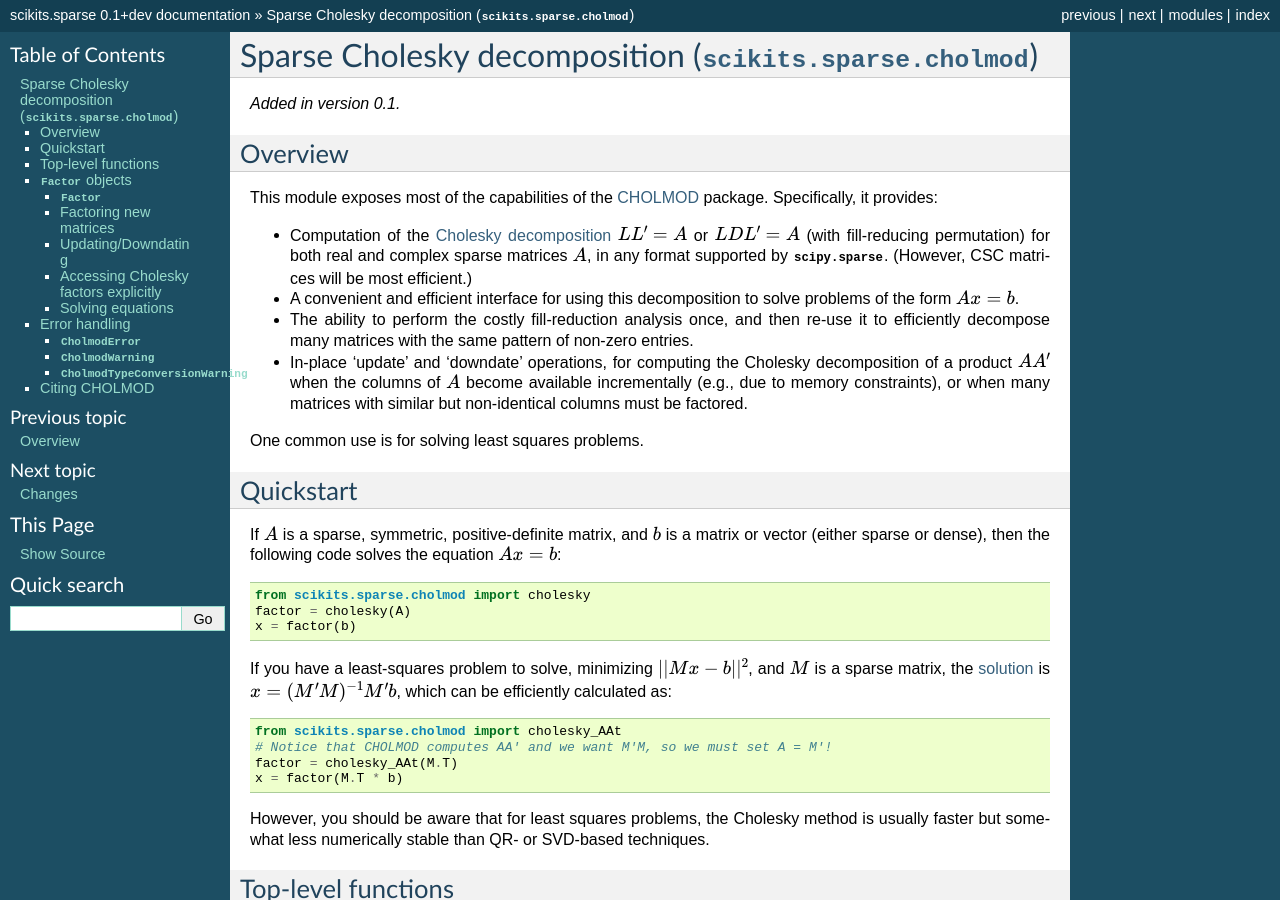
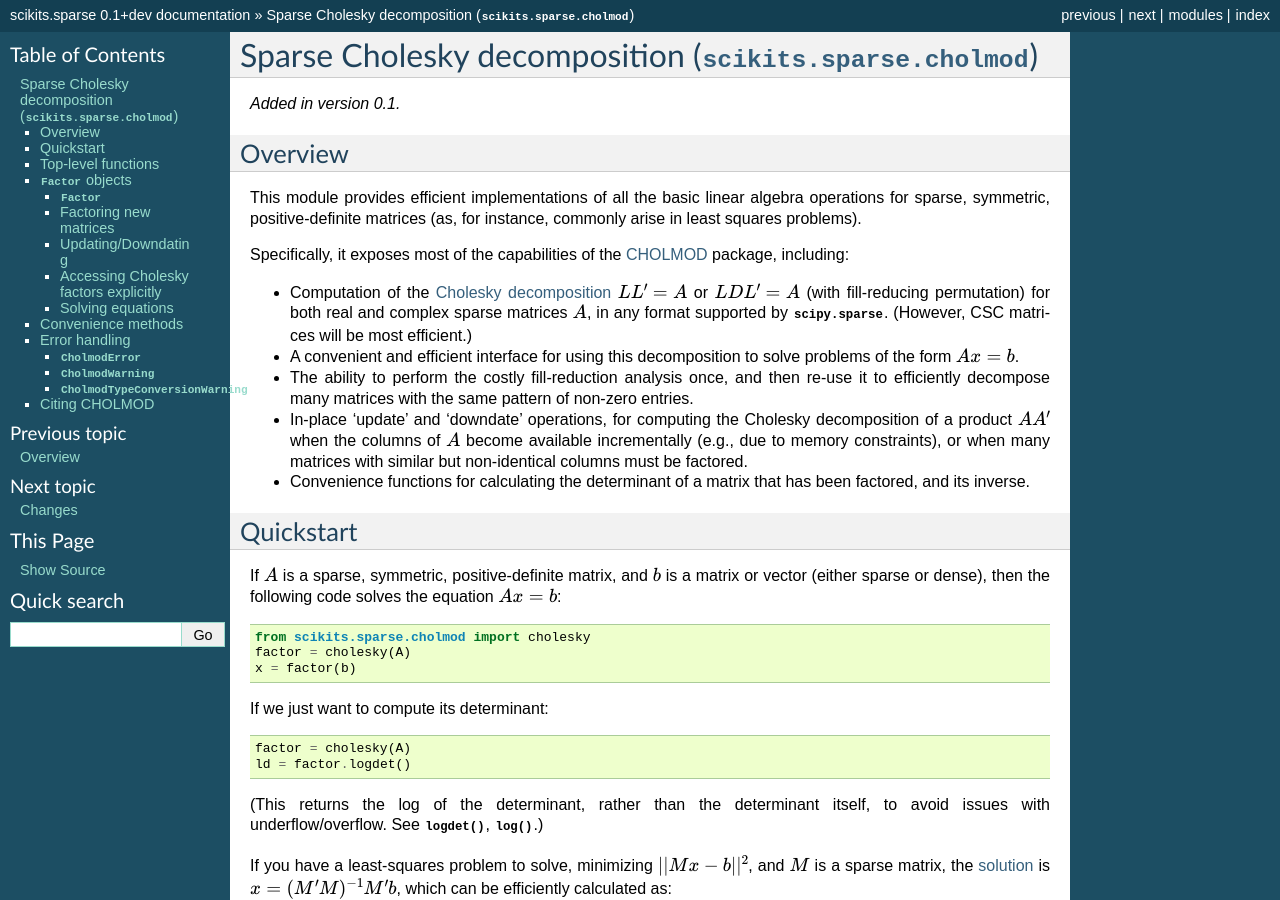
Before and after one commit to scikit-sparse/scikit-sparse, a Sphinx documentation site: the page built from doc/cholmod.rst, in a window 1280 px wide and 900 px high. Built offline with Sphinx 7.4.7, drawn with Linux system fonts in a browser that asks for light colours; formulas are drawn with MathJax 3.

Commit message:
add convenience methods for computing the determinant and matrix inverse

```diff
--- a/doc/cholmod.rst
+++ b/doc/cholmod.rst
@@ -9,9 +9,13 @@
 Overview
 --------
 
-This module exposes most of the capabilities of the `CHOLMOD
-<http://www.cise.ufl.edu/research/sparse/cholmod/>`_
-package. Specifically, it provides:
+This module provides efficient implementations of all the basic linear
+algebra operations for sparse, symmetric, positive-definite matrices
+(as, for instance, commonly arise in least squares problems).
+
+Specifically, it exposes most of the capabilities of the `CHOLMOD
+<http://www.cise.ufl.edu/research/sparse/cholmod/>`_ package,
+including:
 
 * Computation of the `Cholesky decomposition
   <http://en.wikipedia.org/wiki/Cholesky_decomposition>`_ :math:`LL' =
@@ -29,8 +33,8 @@
   :math:`A` become available incrementally (e.g., due to memory
   constraints), or when many matrices with similar but non-identical
   columns must be factored.
-
-One common use is for solving least squares problems.
+* Convenience functions for calculating the determinant of a matrix
+  that has been factored, and its inverse.
 
 Quickstart
 ----------
@@ -42,6 +46,15 @@
   from scikits.sparse.cholmod import cholesky
   factor = cholesky(A)
   x = factor(b)
+
+If we just want to compute its determinant::
+
+  factor = cholesky(A)
+  ld = factor.logdet()
+
+(This returns the log of the determinant, rather than the determinant
+itself, to avoid issues with underflow/overflow. See :meth:`logdet`,
+:meth:`log`.)
 
 If you have a least-squares problem to solve, minimizing :math:`||Mx -
 b||^2`, and :math:`M` is a sparse matrix, the `solution
@@ -175,6 +188,16 @@
 
 .. automethod:: Factor.solve_Pt(b)
 
+Convenience methods
+-------------------
+
+.. automethod:: Factor.logdet()
+
+.. automethod:: Factor.det()
+
+.. automethod:: Factor.inv()
+
+
 Error handling
 --------------
 
```
Also changed, not shown: 2 other files.
